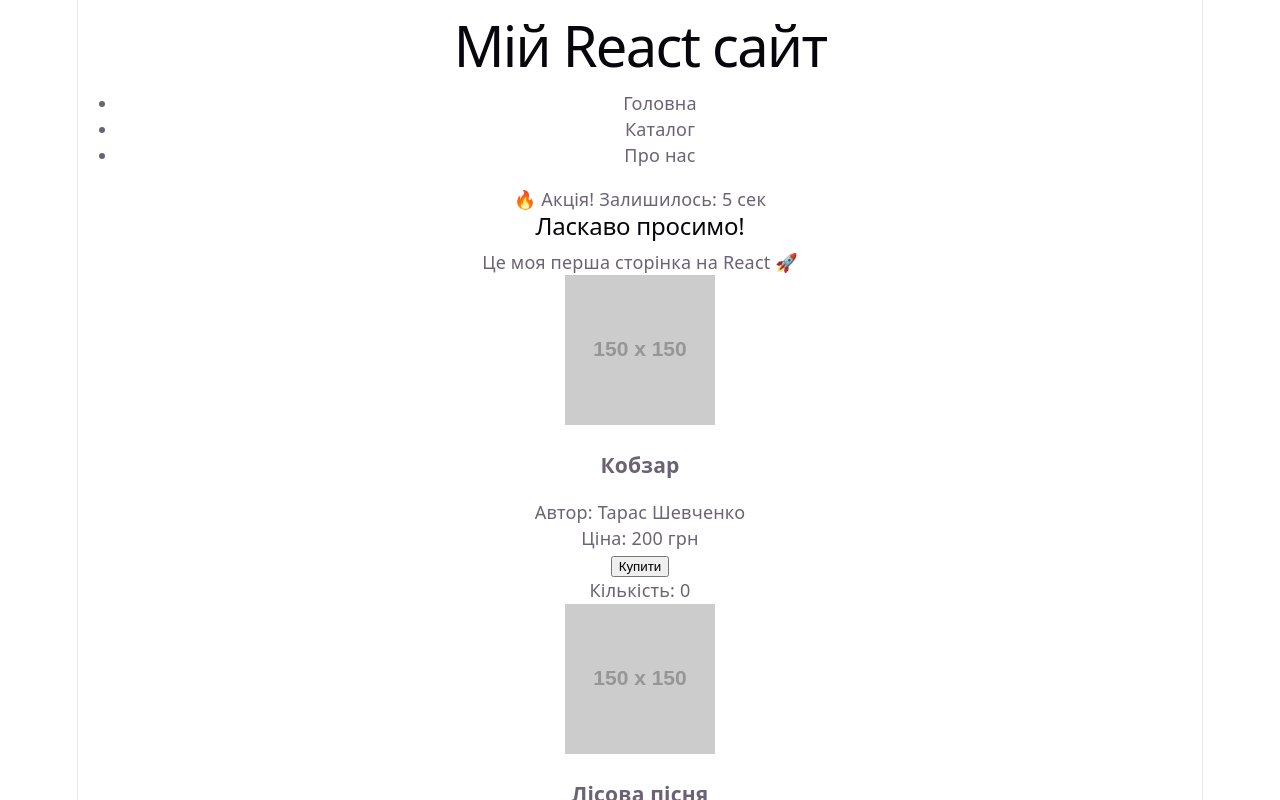
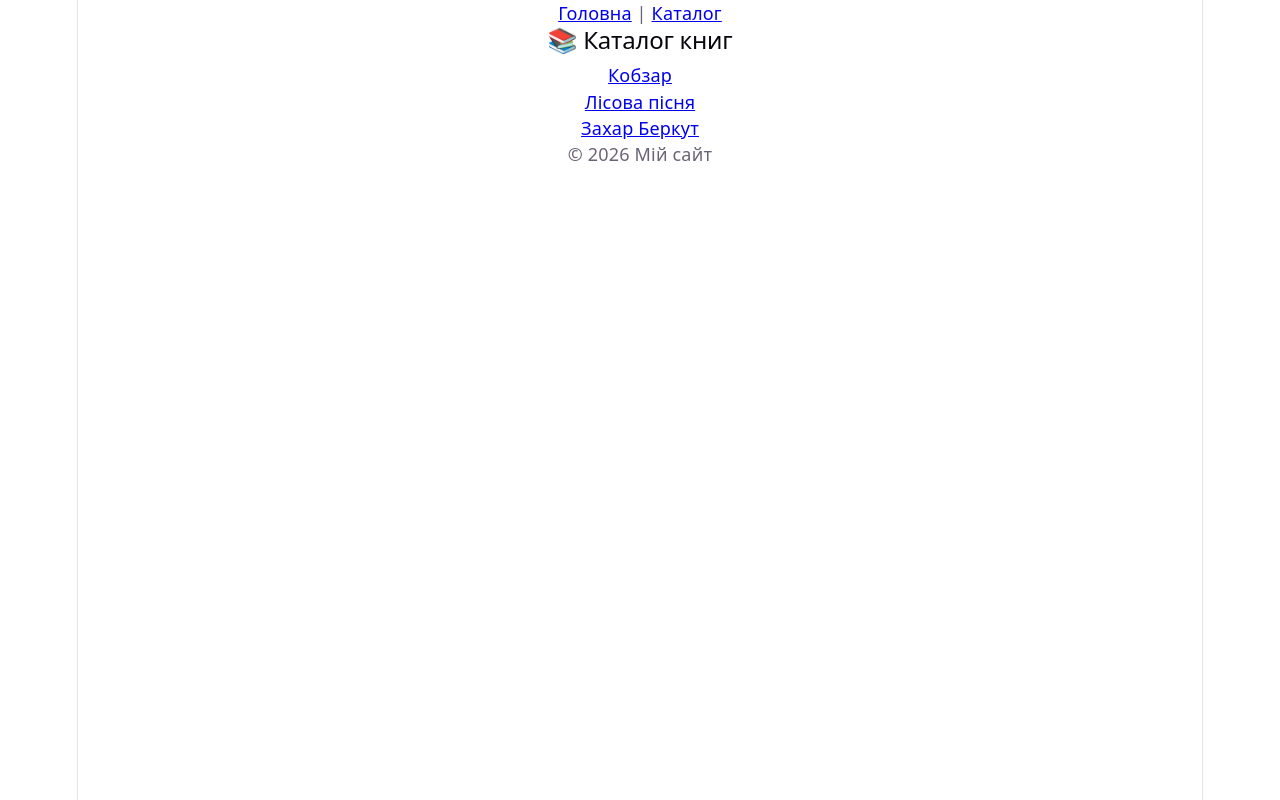
Before and after one commit to AndriNievrov/React-8lab, a React (Vite) app: page /catalog in a window 1280 px wide. Shown: the top 800 px of the page. Built offline with nearby package versions, Linux system fonts and the light colour scheme.

Commit message:
Lab 11 React

```diff
--- a/package.json
+++ b/package.json
@@ -11,7 +11,8 @@
   },
   "dependencies": {
     "react": "^19.2.4",
-    "react-dom": "^19.2.4"
+    "react-dom": "^19.2.4",
+    "react-router-dom": "^7.14.2"
   },
   "devDependencies": {
     "@eslint/js": "^9.39.4",
--- a/src/App.jsx
+++ b/src/App.jsx
@@ -1,77 +1,25 @@
-import { useState, useEffect } from "react";
+import { BrowserRouter as Router, Routes, Route } from "react-router-dom";
+
 import Header from "./components/Header";
-import Main from "./components/Main";
 import Footer from "./components/Footer";
-import BookCard from "./components/BookCard";
+
+import HomePage from "./pages/HomePage";
+import CatalogPage from "./pages/CatalogPage";
+import BookDetails from "./pages/BookDetails";
 
 function App() {
-  const [isLoading, setIsLoading] = useState(true);
-  const [time, setTime] = useState(10);
-
-  // Loading (2 секунди)
-  useEffect(() => {
-    setTimeout(() => {
-      setIsLoading(false);
-    }, 2000);
-  }, []);
-
-  // Таймер банера
-  useEffect(() => {
-    if (time > 0) {
-      const timer = setInterval(() => {
-        setTime((prev) => prev - 1);
-      }, 1000);
-
-      return () => clearInterval(timer);
-    }
-  }, [time]);
-
-  const books = [
-    {
-      title: "Кобзар",
-      author: "Тарас Шевченко",
-      price: 200,
-      image: "https://via.placeholder.com/150"
-    },
-    {
-      title: "Лісова пісня",
-      author: "Леся Українка",
-      price: 150,
-      image: "https://via.placeholder.com/150"
-    },
-    {
-      title: "Захар Беркут",
-      author: "Іван Франко",
-      price: 180,
-      image: "https://via.placeholder.com/150"
-    }
-  ];
-
-  if (isLoading) {
-    return <h2 className="loading">Завантаження...</h2>;
-  }
-
   return (
-    <>
+    <Router>
       <Header />
 
-      {/* Банер */}
-      {time > 0 && (
-        <div className="banner">
-          🔥 Акція! Залишилось: {time} сек
-        </div>
-      )}
-
-      <Main />
-
-      <div className="book-list">
-        {books.map((book, index) => (
-          <BookCard key={index} {...book} />
-        ))}
-      </div>
+      <Routes>
+        <Route path="/" element={<HomePage />} />
+        <Route path="/catalog" element={<CatalogPage />} />
+        <Route path="/book/:id" element={<BookDetails />} />
+      </Routes>
 
       <Footer />
-    </>
+    </Router>
   );
 }
 
--- a/src/components/Header.jsx
+++ b/src/components/Header.jsx
@@ -1,16 +1,11 @@
+import { Link } from "react-router-dom";
+
 function Header() {
   return (
-    <header className="header">
-      <h1>Мій React сайт</h1>
-
-      <nav>
-        <ul className="nav">
-          <li>Головна</li>
-          <li>Каталог</li>
-          <li>Про нас</li>
-        </ul>
-      </nav>
-    </header>
+    <nav>
+      <Link to="/">Головна</Link> |{" "}
+      <Link to="/catalog">Каталог</Link>
+    </nav>
   );
 }
 
--- /dev/null
+++ b/src/pages/BookDetails.jsx
@@ -0,0 +1,22 @@
+import { useParams } from "react-router-dom";
+
+const books = [
+  { id: 1, title: "Кобзар" },
+  { id: 2, title: "Лісова пісня" },
+  { id: 3, title: "Захар Беркут" }
+];
+
+function BookDetails() {
+  const { id } = useParams();
+
+  const book = books.find(b => b.id === parseInt(id));
+
+  return (
+    <div>
+      <h2>📖 Деталі книги</h2>
+      <h3>{book ? book.title : "Книга не знайдена"}</h3>
+    </div>
+  );
+}
+
+export default BookDetails;
--- /dev/null
+++ b/src/pages/CatalogPage.jsx
@@ -0,0 +1,25 @@
+import { Link } from "react-router-dom";
+
+const books = [
+  { id: 1, title: "Кобзар" },
+  { id: 2, title: "Лісова пісня" },
+  { id: 3, title: "Захар Беркут" }
+];
+
+function CatalogPage() {
+  return (
+    <div>
+      <h2>📚 Каталог книг</h2>
+
+      {books.map((book) => (
+        <div key={book.id}>
+          <Link to={`/book/${book.id}`}>
+            {book.title}
+          </Link>
+        </div>
+      ))}
+    </div>
+  );
+}
+
+export default CatalogPage;
--- /dev/null
+++ b/src/pages/HomePage.jsx
@@ -0,0 +1,5 @@
+function HomePage() {
+  return <h2>🏠 Головна сторінка</h2>;
+}
+
+export default HomePage;
```
Also changed, not shown: 1 other file (tests, documents, lock files or other folders).
